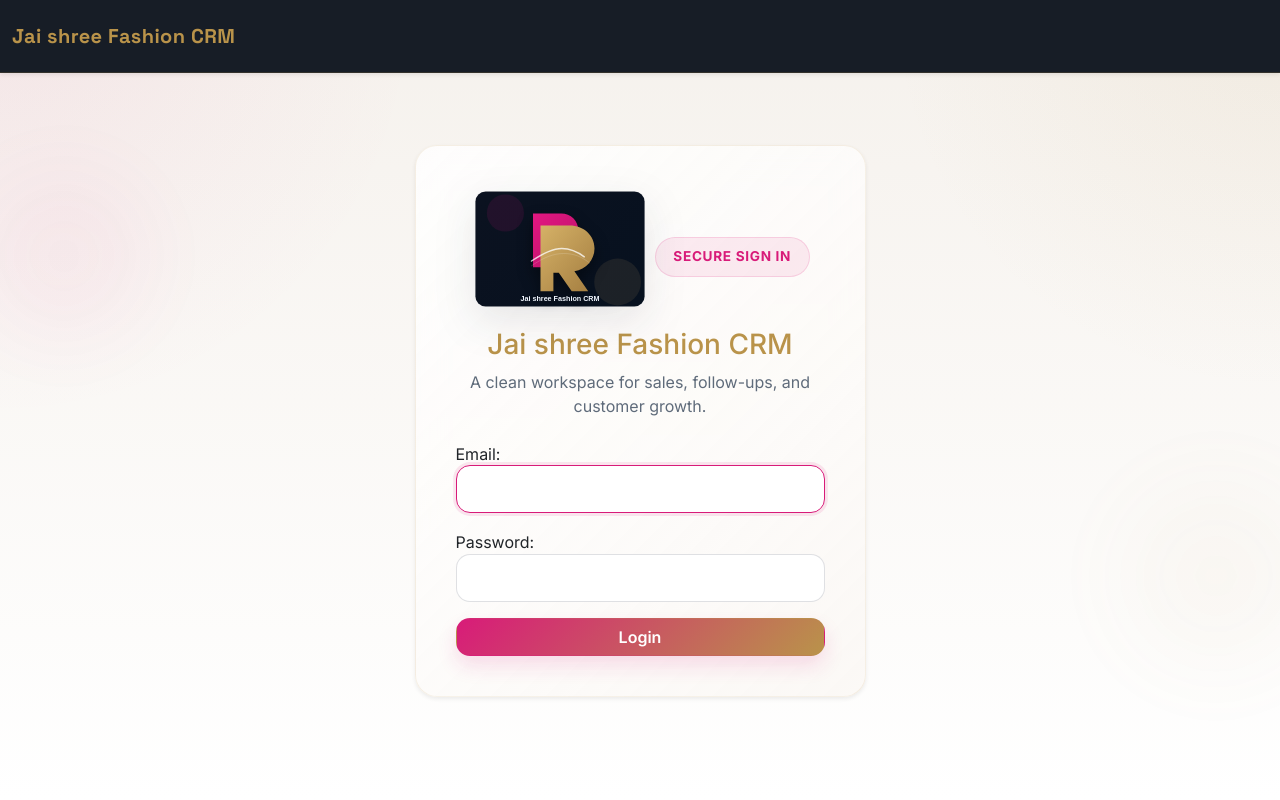
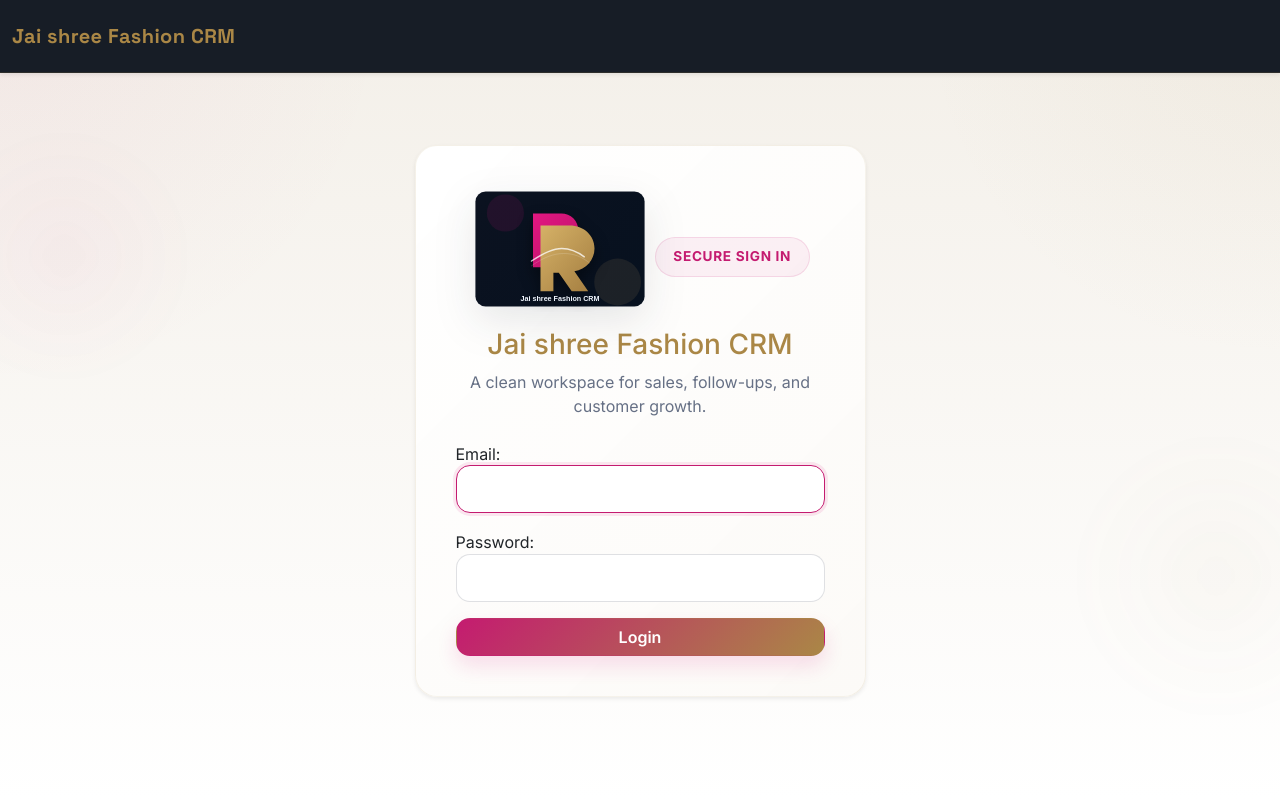
Before and after one commit to Akash1311A/25caratcrm, a Django app: a page that uses crm/templates/crm/base.html in a window 1280 px wide. Run offline with Django 4.2, Linux system fonts and the light colour scheme.

Commit message:
Simplify password rules and refine classic branding

```diff
--- a/crm/forms.py
+++ b/crm/forms.py
@@ -19,6 +19,9 @@ def _clean_non_future_date(value, label):
 class LoginForm(AuthenticationForm):
     username = forms.EmailField(label="Email", widget=forms.EmailInput(attrs={"autofocus": True, "class": "form-control"}))
     password = forms.CharField(label="Password", strip=False, widget=forms.PasswordInput(attrs={"class": "form-control"}))
+
+    def clean_username(self):
+        return (self.cleaned_data.get("username") or "").strip().lower()
 
 
 class CustomerChoiceField(forms.ModelChoiceField):
--- a/crm/static/crm/css/brand-overrides.css
+++ b/crm/static/crm/css/brand-overrides.css
@@ -1,28 +1,28 @@
 /* Manual brand palette: tune these values first if you want a new look. */
 :root {
-  --brand-bg: #f5f1ec;
+  --brand-bg: #f3efe8;
   --brand-surface: #ffffff;
-  --brand-surface-muted: #fbf8f5;
-  --brand-border: rgba(32, 41, 57, 0.12);
-  --brand-text: #1b2430;
-  --brand-muted: #5f6b7a;
-  --brand-pink: #d81b79;
-  --brand-pink-soft: rgba(216, 27, 121, 0.10);
-  --brand-gold: #b9934a;
-  --brand-gold-soft: rgba(185, 147, 74, 0.12);
+  --brand-surface-muted: #fcfaf7;
+  --brand-border: rgba(35, 43, 56, 0.10);
+  --brand-text: #1f2937;
+  --brand-muted: #667085;
+  --brand-pink: #c41b70;
+  --brand-pink-soft: rgba(196, 27, 112, 0.08);
+  --brand-gold: #aa8746;
+  --brand-gold-soft: rgba(170, 135, 70, 0.10);
 }
 
 body {
   background:
-    radial-gradient(circle at top left, rgba(216, 27, 121, 0.06), transparent 28%),
-    radial-gradient(circle at top right, rgba(185, 147, 74, 0.08), transparent 26%),
+    radial-gradient(circle at top left, rgba(196, 27, 112, 0.045), transparent 26%),
+    radial-gradient(circle at top right, rgba(170, 135, 70, 0.055), transparent 24%),
     linear-gradient(180deg, var(--brand-bg) 0%, #ffffff 100%);
   color: var(--brand-text);
 }
 
 .navbar {
   background: rgba(19, 25, 34, 0.98) !important;
-  border-bottom: 1px solid rgba(185, 147, 74, 0.18);
+  border-bottom: 1px solid rgba(170, 135, 70, 0.16);
 }
 
 .navbar-brand {
@@ -63,7 +63,7 @@ body {
 .thank-you-card {
   background: var(--brand-surface) !important;
   border-color: var(--brand-border) !important;
-  box-shadow: 0 18px 40px rgba(22, 29, 42, 0.08);
+  box-shadow: 0 14px 28px rgba(22, 29, 42, 0.06);
 }
 
 .bw-page .card,
@@ -75,23 +75,23 @@ body {
 
 .crm-surface-glow {
   background:
-    linear-gradient(135deg, rgba(255, 255, 255, 0.82), rgba(251, 248, 245, 0.96)) !important;
-  border: 1px solid rgba(185, 147, 74, 0.12) !important;
+    linear-gradient(135deg, rgba(255, 255, 255, 0.96), rgba(252, 250, 247, 0.98)) !important;
+  border: 1px solid rgba(170, 135, 70, 0.10) !important;
 }
 
 .crm-dashboard-badge,
 .thank-you-badge {
-  background: rgba(216, 27, 121, 0.08) !important;
-  border: 1px solid rgba(216, 27, 121, 0.14);
+  background: rgba(196, 27, 112, 0.06) !important;
+  border: 1px solid rgba(196, 27, 112, 0.12);
   color: var(--brand-pink) !important;
 }
 
 .crm-bg-orb-one {
-  background: radial-gradient(circle, rgba(216, 27, 121, 0.08), transparent 68%);
+  background: radial-gradient(circle, rgba(196, 27, 112, 0.05), transparent 68%);
 }
 
 .crm-bg-orb-two {
-  background: radial-gradient(circle, rgba(185, 147, 74, 0.08), transparent 68%);
+  background: radial-gradient(circle, rgba(170, 135, 70, 0.06), transparent 68%);
 }
 
 .crm-hero-art {
@@ -99,7 +99,7 @@ body {
 }
 
 .stat-card {
-  background: linear-gradient(180deg, #ffffff 0%, #faf7f2 100%);
+  background: linear-gradient(180deg, #ffffff 0%, #fbf9f5 100%);
 }
 
 .table thead th {
--- a/jaishreefashioncrm/settings.py
+++ b/jaishreefashioncrm/settings.py
@@ -75,9 +75,6 @@ DATABASES["default"]["CONN_HEALTH_CHECKS"] = True
 
 AUTH_PASSWORD_VALIDATORS = [
     {
-        "NAME": "django.contrib.auth.password_validation.UserAttributeSimilarityValidator",
-    },
-    {
         "NAME": "django.contrib.auth.password_validation.MinimumLengthValidator",
         "OPTIONS": {"min_length": 8},
     },
```
Also changed, not shown: crm/signals.py (+5 -2 lines), crm/static/crm/css/admin-brand-overrides.css (+11 -11 lines).
